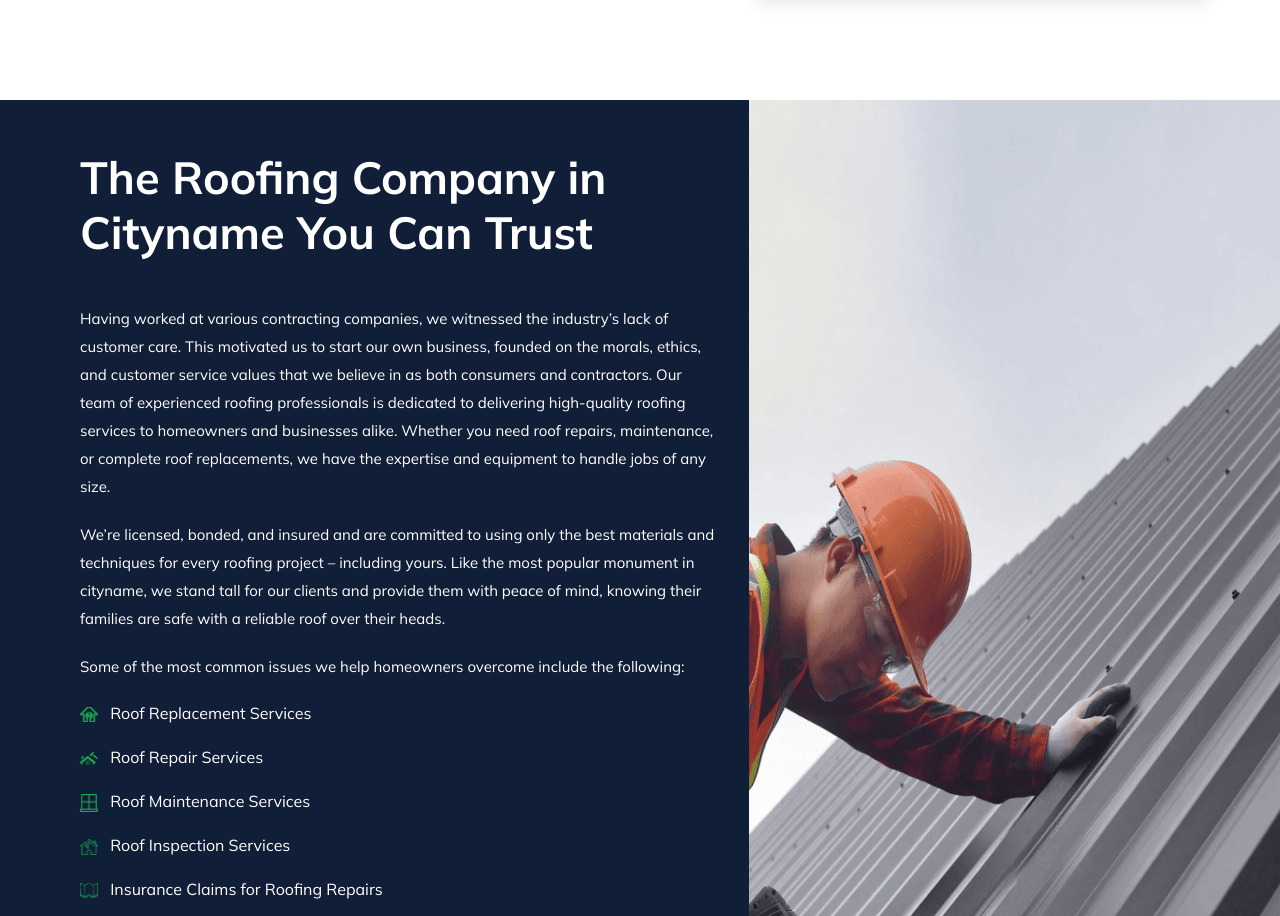
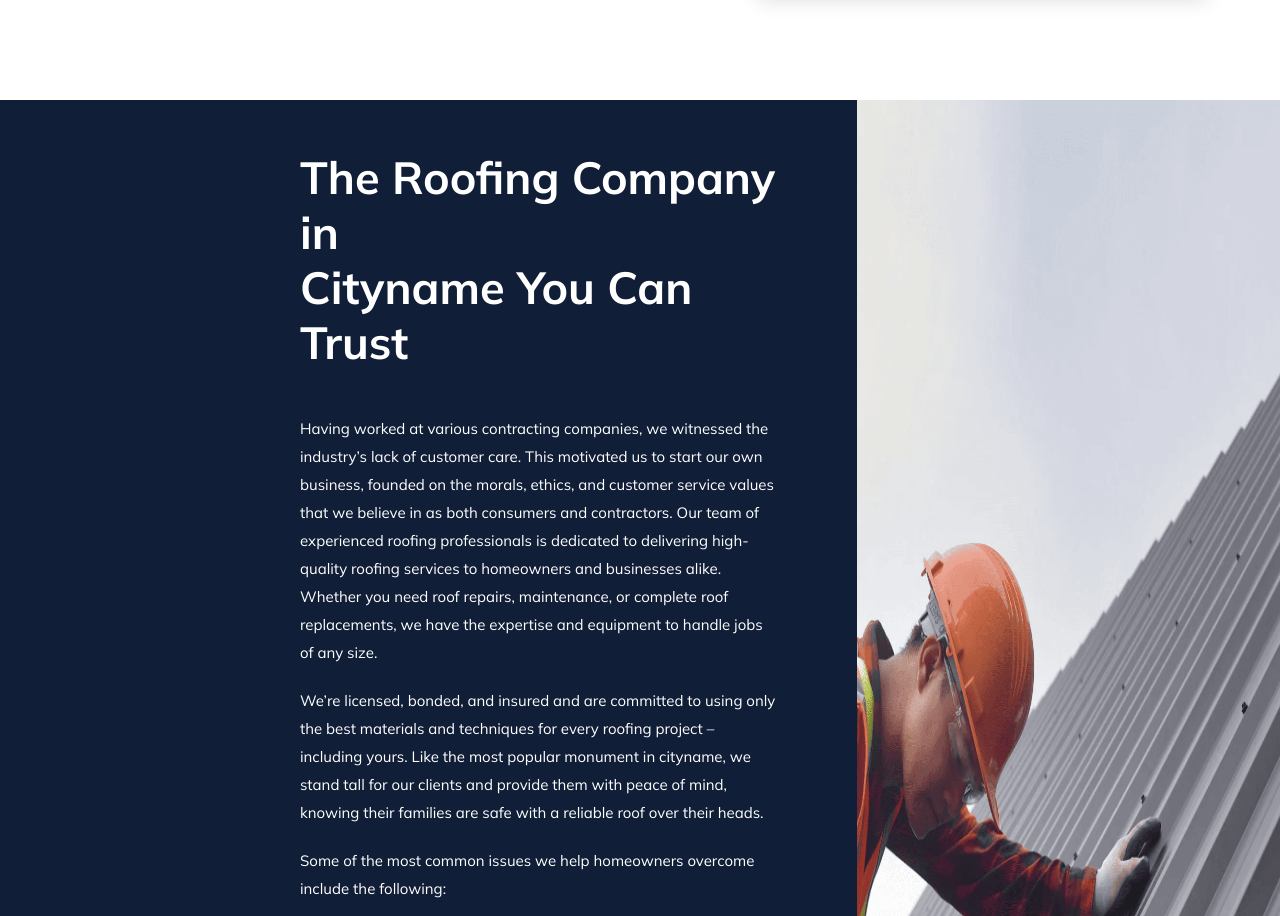
Before and after one commit to tanvir510/Portcitycabinets-LM, a plain HTML site: page index.html in a window 1280 px wide. Shown: the part 1113-2029 px from the top of the page. Drawn offline with nearby package versions, Linux system fonts and the light colour scheme; a script that the page names is missing.

Commit message:
FEAT: Landing page UI implementation with responsive

```diff
--- a/assets/css/lm-style.css
+++ b/assets/css/lm-style.css
@@ -574,8 +574,8 @@ dl {
 =================================================== */
 .lm-sec-three .lm-content {
   background-color: var(--lm-color-third);
-  padding: 50px 30px;
-  padding-left: 80px;
+  padding: 50px 80px;
+  padding-left: 300px;
 }
 
 .lm-sec-three .lm-content .lm-sec-title {
--- a/index.html
+++ b/index.html
@@ -100,9 +100,12 @@
     <!-- Section Three start here -->
     <section class="lm-sec-three lm-sec-padding" id="lm_sec_three">
       <div class="row align-items-stretch">
-        <div class="col-lg-7 pe-0">
+        <div class="col-lg-8 pe-0">
           <div class="lm-content h-100">
-            <h2 class="lm-sec-title text-white">The Roofing Company in Cityname You Can Trust</h2>
+            <h2 class="lm-sec-title text-white">
+              The Roofing Company in <br class="d-xl-block d-none" />
+              Cityname You Can Trust
+            </h2>
             <p>
               Having worked at various contracting companies, we witnessed the industry’s lack of customer care. This
               motivated us to start our own business, founded on the morals, ethics, and customer service values that we
@@ -147,9 +150,13 @@
             </p>
           </div>
         </div>
-        <div class="col-lg-5 ps-0">
+        <div class="col-lg-4 ps-0">
           <div class="lm-thumb h-100">
-            <img class="img-fluid w-100" src="./assets/images/featured/roofing-company.png" alt="Roofing Company" />
+            <img
+              class="img-fluid h-100 w-100"
+              src="./assets/images/featured/roofing-company.png"
+              alt="Roofing Company"
+            />
           </div>
         </div>
       </div>
@@ -1055,7 +1062,7 @@
                 <div class="lm-thumb">
                   <img
                     class="img-fluid w-100"
-                    src="./assets/images/featured/roofing-contractor-1.png"
+                    src="./assets/images/featured/roofing-contractor-3.png"
                     alt="Look for Quality Work Over Cheap Pricing"
                   />
 
```
